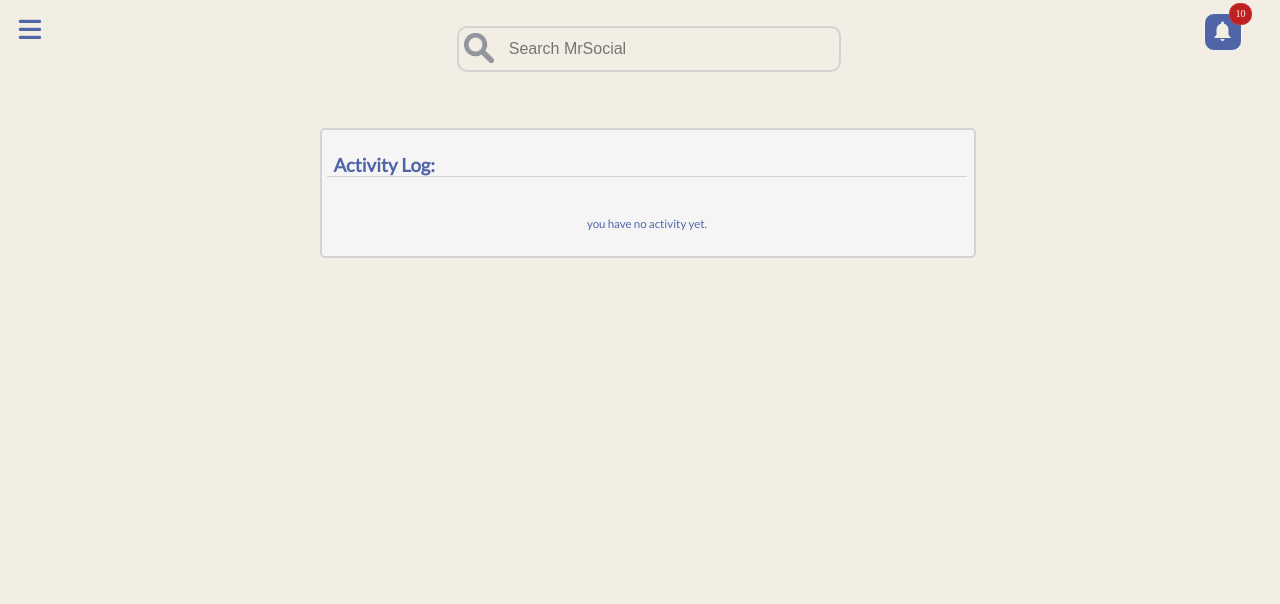
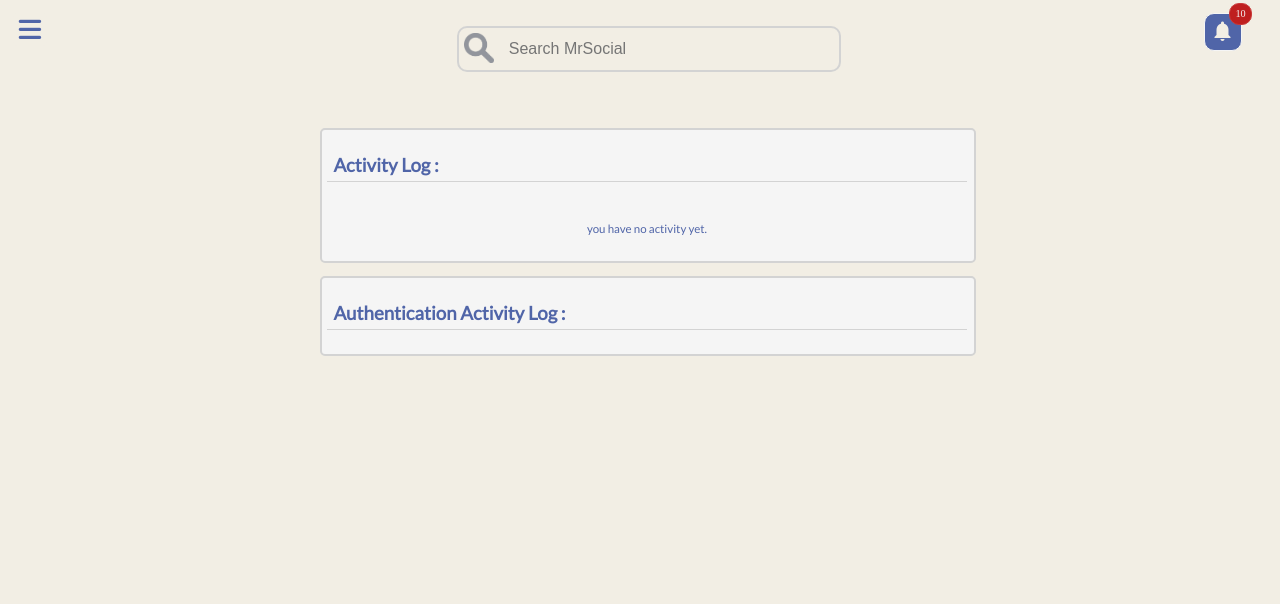
Before and after one commit to mostafamahmoud8/MrSocial, a Django app: page /activity/ in a window 1280 px wide. Shown: the top 604 px of the page. Run offline with Django 3.2, Linux system fonts and the light colour scheme; the visitor is signed in with stand-in values (Sample User, id 1); data comes from the database, SQL or seed files in the repository; data that the repository does not hold is empty; some libraries are stand-ins or nearby versions.

Commit message:
add authactivitylog model and handle activity and auth signals

```diff
--- a/activity/admin.py
+++ b/activity/admin.py
@@ -1,6 +1,7 @@
 from django.contrib import admin
-from .models import Activity
+from .models import Activity,AuthActivityLog
 # Register your models here.
 
 
 admin.site.register(Activity)
+admin.site.register(AuthActivityLog)
--- a/activity/templates/activity/activity_list.html
+++ b/activity/templates/activity/activity_list.html
@@ -3,7 +3,7 @@
 {% load humanize %}
 {% block content %}
 <div class='activitylist'>
-<h3> Activity Log:</h3>
+<h3> Activity Log :</h3>
 {% if activities.count > 0 %}
 {%for activity in activities %}
 <div class='activityitem'>
@@ -18,23 +18,23 @@
     </div>
     <div class='activitymessage'>
          {% if activity.content_type.model == 'like' or activity.content_type.model == 'share' or activity.content_type.model == 'post' %}
-           <p> you have <span class="action">{{activity.action|title}}</span> this post since <span>{{activity.created_at|naturaltime}}</span></p>
+           <p> you have <span class="action">{{activity.action|title}}</span> this post at,<span>{{activity.created_at|date:'j M Y f a'}}</span></p>
          {% elif activity.content_type.model == 'group' %}
-           <p> you have <span class="action">{{activity.action|title}}</span> this group since <span>{{activity.created_at|naturaltime}}</span></p>
+           <p> you have <span class="action">{{activity.action|title}}</span> this group at,<span>{{activity.created_at|date:'j M Y f a'}}</span></p>
         {% elif activity.content_type.model == 'comment' %}
-           <p> you have <span class="action">{{activity.action|title}}</span> this comment since <span>{{activity.created_at|naturaltime}}</span></p>
+           <p> you have <span class="action">{{activity.action|title}}</span> this comment at,<span>{{activity.created_at|date:'j M Y f a'}}</span></p>
          {%endif%}
     </div>
    <div class='viewactivity'>
        {% if activity.content_type.model == 'like' or activity.content_type.model == 'share' %}
             <a href="{% url 'posts:post_detail' pk=activity.content_object.post.id %}"><button>view</button></a>
        {% elif activty.content_type.model == 'group' %}
-           <a href="{% url 'groups:group-detail' slug=activity.content_object.slug as url %}"><button>view</button></a>
+           <a href="{% url 'groups:group-detail' slug=activity.content_object.slug %}"><button>view</button></a>
        {% elif activity.content_type.model == 'comment' %}
            {% url 'posts:post_detail' pk=activity.content_object.post.id as url %}
            <a href="{{url}}?#commentcontent{{activity.content_object.id}}"><button>view</button></a>
        {% elif activity.content_type.model == 'post' %}
-           <a href="{% url 'posts:post_detail' pk=activity.content_object.id as url%}"><button>view</button></a>
+           <a href="{% url 'posts:post_detail' pk=activity.object_id %}"><button>view</button></a>
        {%endif%}
    </div>
 </div>
@@ -45,4 +45,48 @@
   </div>
 {%endif%}
 </div>
+<div class='activitylist authactivity'>
+  <h3> Authentication Activity Log :</h3>
+  {% for activity in authactivities %}
+    <div class='activityitem'>
+      <h3>{{user.username}} <span>{{activity.action}}</span>  at
+        <span class="date">{{activity.logtime|date:'j M Y f a'}}</span></h3>
+      <table>
+        <caption>{{activity.action}} Information</caption>
+        <thead>
+          <tr>
+            <th>IP address</th>
+            <th>browser</th>
+            <th>Operating system</th>
+            <th>Device</th>
+            <th>Device type</th>
+            <th>touch</th>
+            <th>Boot</th>
+          </tr>
+        </thead>
+        <tbody>
+          <tr>
+              <td>{{activity.ipaddress}}</td>
+              <td>{{activity.browser}}</th>
+              <td>{{activity.os}}</td>
+              <td>
+                {% if activity.is_mobile %}
+                   mobile
+                {% elif activityis_tablet %}
+                   tablet
+                {% elif activity.is_pc %}
+                   Desktop
+                {%endif%}
+              </td>
+              <td>{{activity.device}}</th>
+              <td>{% if activity.is_touch_capable %} Yes {% else %} No {%endif%}</td>
+              <td>{% if activity.is_bot %} Yes {% else %} No {%endif%}</td>
+          </tr>
+        </tbody>
+      </table>
+    </div>
+  {%endfor%}
+</div>
+<div class='makespace'>
+</div>
 {% endblock %}
--- a/activity/urls.py
+++ b/activity/urls.py
@@ -4,5 +4,5 @@ from . import views
 app_name = 'activity'
 
 urlpatterns = [
-    path('',views.ActivityListView.as_view(),name='activity-list')
+    path('',views.ActivityListView,name='activity-list')
 ]
--- a/activity/views.py
+++ b/activity/views.py
@@ -1,15 +1,12 @@
 from django.shortcuts import render
-from django.contrib.auth.mixins import LoginRequiredMixin
+from django.contrib.auth.decorators import login_required
 from django.views.generic import ListView
-from .models import Activity
+from .models import Activity,AuthActivityLog
 # Create your views here.
 
+@login_required
+def ActivityListView(request):
+    activities = Activity.objects.filter(user__id=request.user.id).order_by('-created_at')
+    authactivities = AuthActivityLog.objects.filter(user__id=request.user.id).order_by('-logtime')
 
-class ActivityListView(LoginRequiredMixin,ListView):
-    model = Activity
-    template_name = 'activity/activity_list.html'
-    context_object_name = 'activities'
-
-    def get_queryset(self):
-        activities = Activity.objects.filter(user__id=self.request.user.id)
-        return activities
+    return render(request,'activity/activity_list.html',context={'activities':activities,'authactivities':authactivities})
--- a/static/css/master.css
+++ b/static/css/master.css
@@ -11,20 +11,24 @@ body
     overflow-x: hidden;
     overflow-y: auto;
 }
-body::-webkit-scrollbar,textarea::-webkit-scrollbar,div.groupmembers::-webkit-scrollbar,div.showscroll::-webkit-scrollbar
+body::-webkit-scrollbar,textarea::-webkit-scrollbar,div.groupmembers::-webkit-scrollbar
+,div.showscroll::-webkit-scrollbar,div.activityitem::-webkit-scrollbar
 {
      width: 10px;
 }
-body::-webkit-scrollbar-track,textarea::-webkit-scrollbar-track,div.groupmembers::-webkit-scrollbar-track,div.showscroll::-webkit-scrollbar-track
+body::-webkit-scrollbar-track,textarea::-webkit-scrollbar-track,div.groupmembers::-webkit-scrollbar-track
+,div.showscroll::-webkit-scrollbar-track,div.activityitem::-webkit-scrollbar-track
 {
      background: #F2EEE4;
 }
-body::-webkit-scrollbar-thumb,textarea::-webkit-scrollbar-thumb,div.groupmembers::-webkit-scrollbar-thumb,div.showscroll::-webkit-scrollbar-thumb
+body::-webkit-scrollbar-thumb,textarea::-webkit-scrollbar-thumb,div.groupmembers::-webkit-scrollbar-thumb
+,div.showscroll::-webkit-scrollbar-thumb,div.activityitem::-webkit-scrollbar-thumb
 {
      background: lightgray;
      border-radius: 5px;
 }
-body::-webkit-scrollbar-thumb:hover,textarea::-webkit-scrollbar-thumb:hover,div.groupmembers::-webkit-scrollbar-thumb:hover
+body::-webkit-scrollbar-thumb:hover,textarea::-webkit-scrollbar-thumb:hover
+,div.groupmembers::-webkit-scrollbar-thumb:hover,div.activityitem::-webkit-scrollbar-thumb:hover
 {
      background: grey;
 }
@@ -760,6 +764,11 @@ div.activitylist
      padding: 5px;
      padding-right: 7px;
 }
+div.authactivity
+{
+     margin-top:1vw;
+}
+
 div.friendrequests,div.friends,div.blocks
 {
      background-color: whitesmoke;
@@ -996,6 +1005,69 @@ div.groupmembers h3,div.activitylist h3
 {
      text-indent: 0.5vw;
 }
+div.activitylist h3
+{
+     padding-bottom:5px;
+}
+div.activityitem h3
+{
+     font-family: QuikSand,sans-serif;
+     margin-bottom: 0vw;
+}
+div.activityitem h3 span
+{
+     color:rgb(63, 115, 133);
+     font-family: Lato,sans-serif;
+     text-transform: capitalize;
+}
+div.activityitem h3 span.date
+{
+     font-size: 1vw;
+}
+div.activityitem
+{
+     overflow-x: auto;
+}
+div.activityitem table
+{
+     position: relative;
+     border: 1px solid lightgray;
+     margin: auto;
+     margin-top: 0.5vw;
+     margin-bottom: 0.5vw;
+     width: 99%;
+     border-collapse:collapse;
+}
+table caption
+{
+   font-family: Lato,sans-serif;
+   background-color: #5065A8;
+   color: white;
+   margin: auto;
+   text-transform: capitalize;
+   border: 1px solid lightgray;
+   border-radius:5px 5px 0px 0px;
+   padding: 2px 0px;
+}
+
+table td,table th
+{
+   padding: 3px;
+   text-align: center;
+   border: 1px solid lightgray;
+   font-family: Lato,sans-serif;
+   text-transform: capitalize;
+   padding: 5px;
+}
+
+table th{
+     background-color: #5065A8;
+     color: white;
+     font-size: 1vw;
+}
+table td{
+     color:rgb(63, 115, 133);
+}
 div.groupitems
 {
     position: relative;
@@ -1296,9 +1368,10 @@ div.activityitem div.activitymessage p
 }
 div.activityitem div.activitymessage span
 {
-     font-family: QuikSand,sans-serif;
      font-size: .9vw;
-     color: #5065A8;
+     color:rgb(63, 115, 133);
+     font-family: Lato,sans-serif;
+     text-transform: capitalize;
 }
 div.activityitem div.activitymessage span.action
 {
--- a/static/script/script.js
+++ b/static/script/script.js
@@ -925,11 +925,13 @@ function FriendsSearch(event,input,url){
           console.log(data)
           $('div.searchresultlist').html(data);
           $('div.searchresultlist').slideDown();
+          $('div.friendslist').slideUp();
         }
       });
     }else
     {
         $('div.searchresultlist').slideUp();
+        $('div.friendslist').slideDown();
     }
 }
 
```
Also changed, not shown: activity/models.py (+138 -1 lines), groups/views.py (+1 -17 lines), posts/views.py (+7 -34 lines), activity/migrations/0003_authactivitylog.py (added), activity/migrations/0004_authactivitylog_action.py (added), activity/migrations/0005_authactivitylog_ipaddress.py (added).
